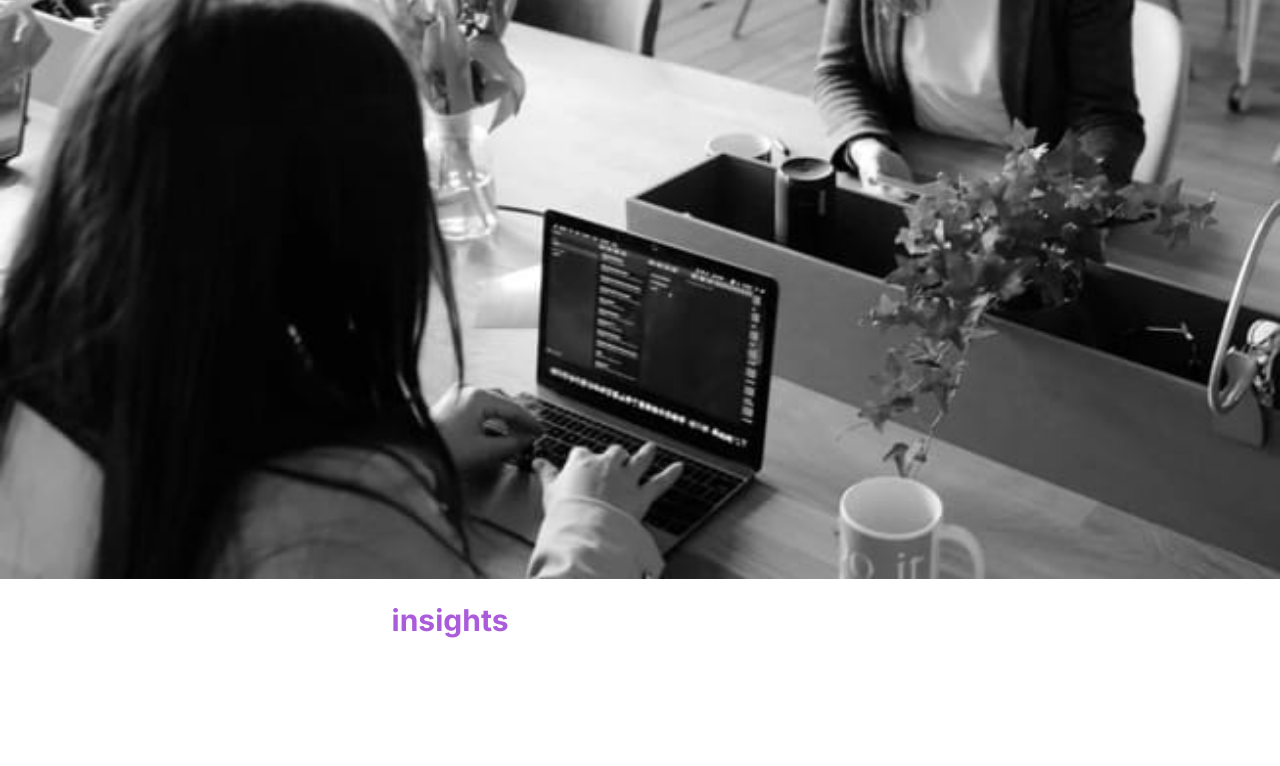
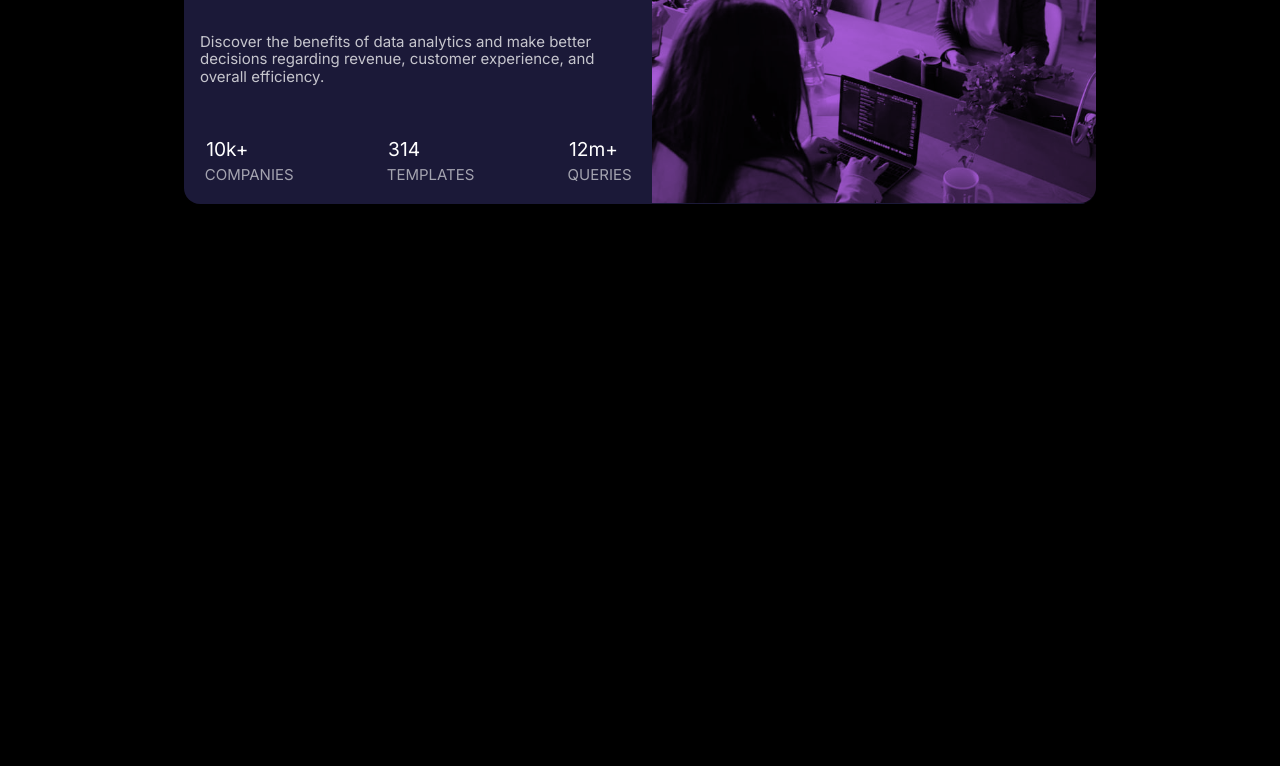
Before and after one commit to omiras/stats-preview-card-component-main-2, a plain HTML site: page index.html in a window 1280 px wide. Shown: the part 360-1126 px from the top of the page. After the commit the page ends 800 px from the top, so only its background shows below. Drawn offline with nearby package versions, Linux system fonts and the light colour scheme.

Commit message:
a mi manera

```diff
--- a/index.html
+++ b/index.html
@@ -14,9 +14,9 @@
   <title>Frontend Mentor | Stats preview card component</title>
 </head>
 <body>
-
     <div class="card">
       <div class="card__image"><img  src="/images/image-header-mobile.jpg" alt="team members"></div>
+      <div class="card__content">
         <h1 class="card__title">Get <span>insights</span> that help your business grow.</h1>
         <p class="card__description">
           Discover the benefits of data analytics and make better decisions regarding revenue, customer
@@ -34,6 +34,8 @@
           </div>
         </div>
       </div>
+    </div>
+
 
 </body>
 </html>
--- a/main.css
+++ b/main.css
@@ -1,10 +1,31 @@
+
+
 body {
     font-family: 'Inter', sans-serif;
     font-size: 15px;
+    background-color: black;
+    display: flex;
+    flex-direction: column;
+    justify-content: center;
+    width: 90%;
+    max-width: 375px;
+    margin: 0 auto;
+}
+
+
+.card__image {
+    background-color:hsl(277, 64%, 61%);
+    border-top-left-radius: 1rem;
+    border-top-right-radius: 1rem;
 }
 
 .card__image img{
-    width: 100vw;
+    width: 100%;
+    border-top-left-radius: 1rem;
+    border-top-right-radius: 1rem;
+
+    mix-blend-mode: multiply;
+    display: block;
 }
 
 .card__title > span {
@@ -19,7 +40,14 @@ body {
     background-color:   hsl(244, 38%, 16%);
     color: white;
     text-align: center;
-    height: 100vh;
+    padding-bottom: 1rem;
+    border-radius: 1rem;
+}
+
+.card__stats {
+    display: flex;
+    flex-direction: column;
+    gap: 1rem;
 }
 
 .card__stats p {
@@ -35,3 +63,55 @@ body {
         color: hsla(0, 0%, 100%, 0.6);
 
 }
+
+@media (min-width: 1000px) {
+
+    body {
+        flex-direction: row;
+        align-items: center;
+        height: 100vh;
+        width: 100%;
+        max-width: 100%;
+    }
+
+    .card {
+        display: flex;
+        flex-direction: row-reverse;
+        align-items: center;
+        justify-content: stretch;
+        padding: 0;
+        width: 912px;
+        text-align: left;
+    }
+
+    .card__content {
+       flex-grow: 1;
+    }
+
+    .card__stats {
+        flex-direction: row;
+        justify-content: space-between;
+    }
+
+    .card__image img {
+       background-image: url('/images/image-header-desktop.jpg');
+    }
+
+
+    .card__image {
+        border-radius: 0;
+               flex-grow: 1;
+               flex-basis: 900px;
+               border-top-right-radius: 1rem;
+               border-bottom-right-radius: 1rem;
+
+
+    }
+
+    .card__content > * {
+        padding: 1rem;
+    }
+
+
+
+}
```
Lines whose indentation alone changed are shown as unchanged.
